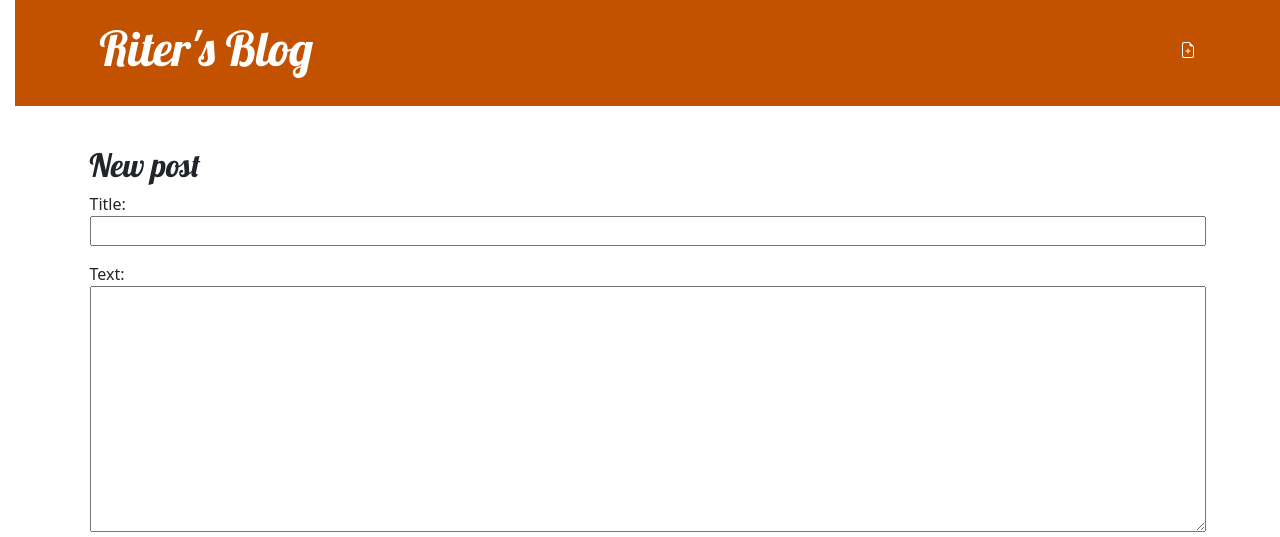
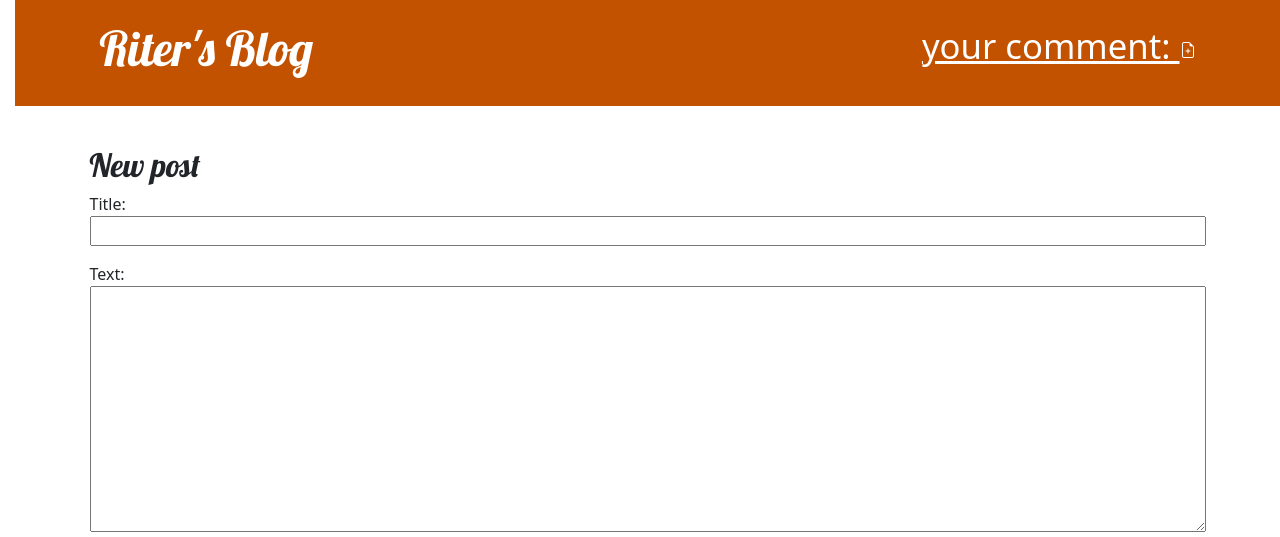
Before and after one commit to farhan-netizen/my-first-blog, a Django app: page /post/new/ in a window 1280 px wide. Shown: the top 537 px of the page. Run offline with Django 3.2, Linux system fonts and the light colour scheme.

Commit message:
your comment

```diff
--- a/blog/templates/blog/base.html
+++ b/blog/templates/blog/base.html
@@ -11,6 +11,7 @@
         <header class="page-header">
             <div class="container">
                 <a href="{% url 'post_new' %}" class="top-menu">
+                    your comment:
                     {% include './icons/file-earmark-plus.svg' %}
                 </a>
                 <h1><a href="/">Riter's Blog</a></h1>
```
